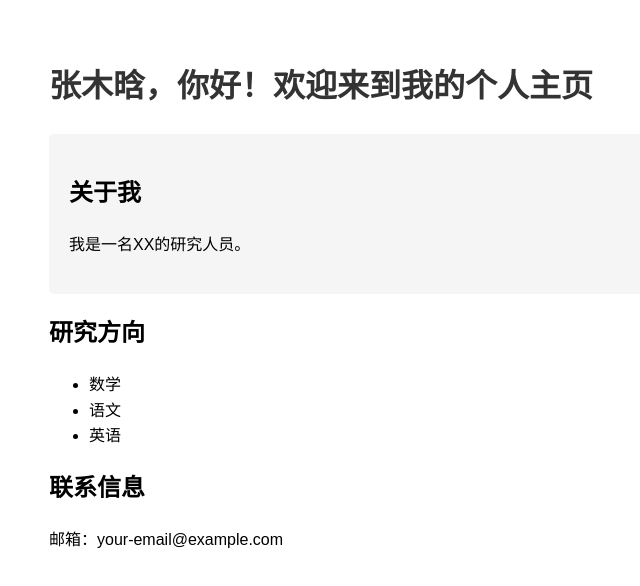
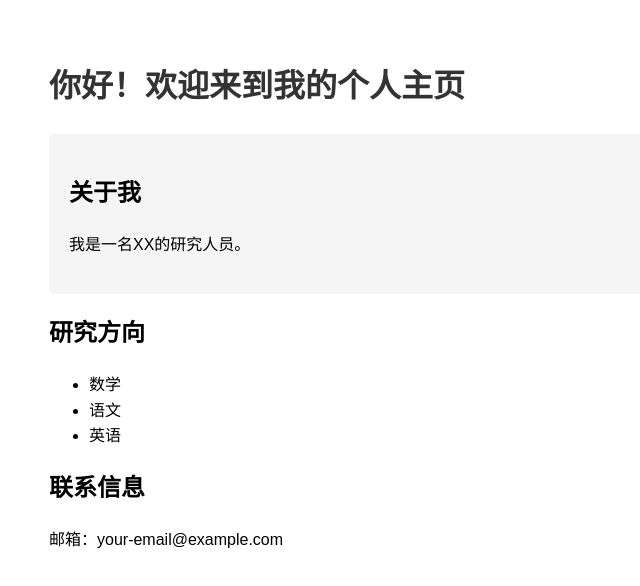
Before and after one commit to graceK111/graceK111.github.io, a plain HTML site: page index.html in a window 1280 px wide. Shown: the whole page, without its empty margins (191-831 px from the left). Drawn offline with Linux system fonts and the light colour scheme.

Commit message:
Update index.html

```diff
--- a/index.html
+++ b/index.html
@@ -17,7 +17,7 @@
     </style>
 </head>
 <body>
-    <h1>张木晗，你好！欢迎来到我的个人主页</h1>
+    <h1>你好！欢迎来到我的个人主页</h1>
 
     <div class="intro">
         <h2>关于我</h2>
```
